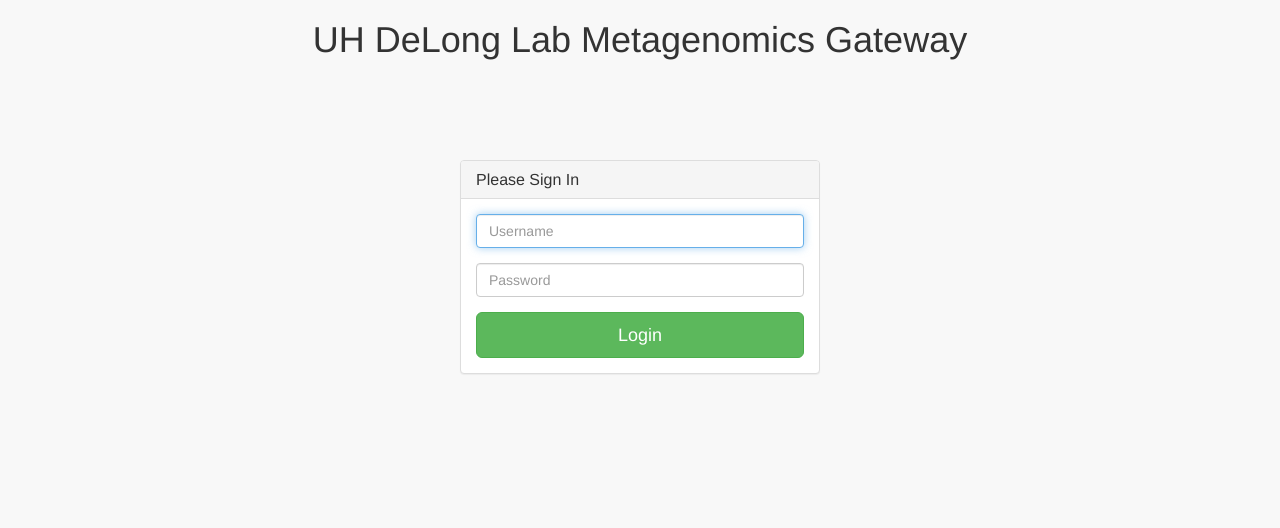
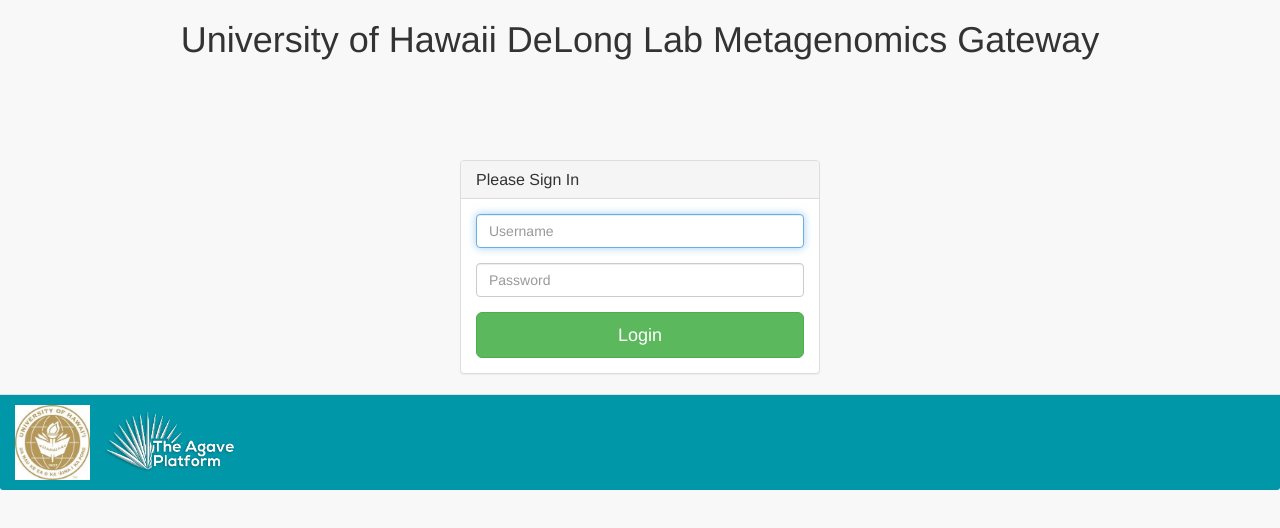
Before and after one commit to UH-CI/uh-delong-metagenomic-gateway-app, a website: page pages/login.html in a window 1280 px wide. Drawn offline with Linux system fonts and the light colour scheme.

Commit message:
add footer and images
add footer and images

```diff
--- a/pages/login.html
+++ b/pages/login.html
@@ -33,7 +33,7 @@
 </head>
 
 <body>
-    <center><h1>UH DeLong Lab Metagenomics Gateway</h1></center>
+    <center><h1>University of Hawaii DeLong Lab Metagenomics Gateway</h1></center>
     <div class="container">
         <div class="row">
             <div class="col-md-4 col-md-offset-4">
@@ -59,6 +59,12 @@
             </div>
         </div>
     </div>
+    <!-- /.panel-body -->
+    <div class="panel-footer" style="background-color:rgb(0, 151, 168)">
+        <img src="../dist/images/uh-logo.jpg" width="75"/>
+        <img src="../dist/images/agave-logo.png" width="150"/>
+    </div>
+    <!-- /.panel-footer -->
 
                             <!-- Modal -->
     <div class="modal fade" id="authModal" tabindex="-1" role="dialog" aria-labelledby="authModalLabel" aria-hidden="true">
```
Also changed, not shown: pages/add_jobs.html (+6 -1 lines), pages/files.html (+6 -1 lines), pages/index.html (+8 -1 lines), pages/jobs.html (+6 -0 lines), dist/images/agave-logo.png (added), dist/images/uh-logo.jpg (added).
